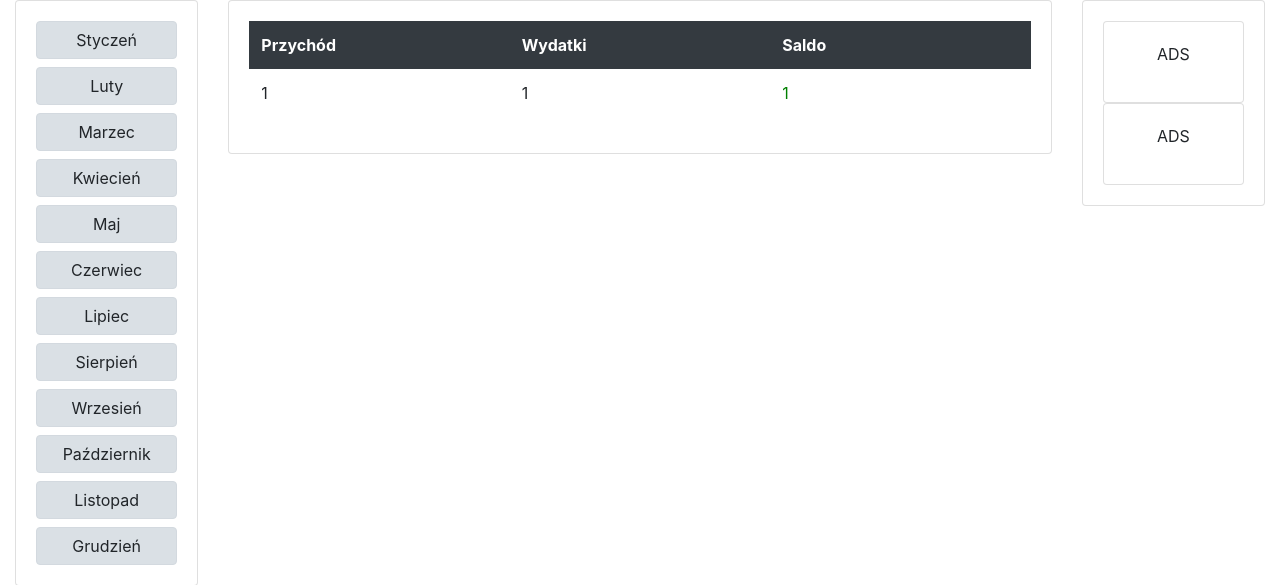
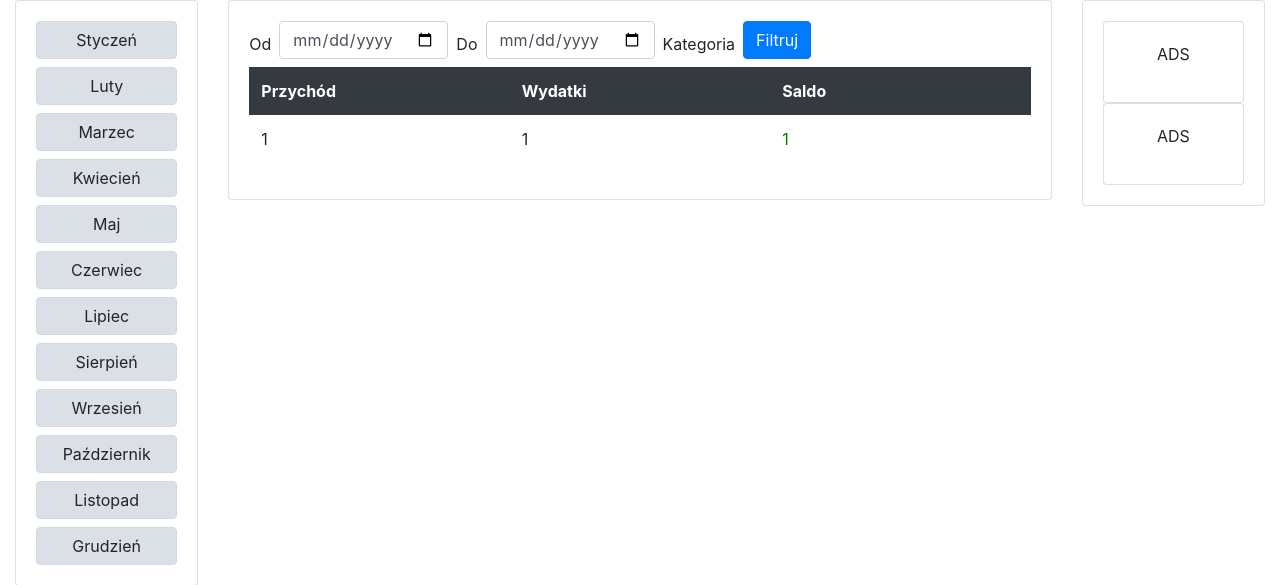
Before and after one commit to gothaur/home_budget, a Django app: template budget/templates/index.html in a window 1280 px wide. Shown: the part 56-641 px from the top of the page. Run offline with Django 3.2, Linux system fonts and the light colour scheme; the template is opened without the code that fills it: most values are stand-ins (such as "Sample title", 1, 10 or a date in 2020); some libraries are stand-ins or nearby versions.

Commit message:
dalsze poprawki

```diff
--- a/budget/templates/index.html
+++ b/budget/templates/index.html
@@ -5,6 +5,14 @@
 {% block body %}
   <div class="card">
     <div class="card-body">
+      <form class="form-inline">
+        <label for="date" class="mr-sm-2">Od</label>
+        <input type="date" id="date" name="date_from" class="form-control mb-2 mr-sm-2">
+        <label for="date" class="mr-sm-2">Do</label>
+        <input type="date" id="date" name="date_to" class="form-control mb-2 mr-sm-2">
+        <label for="category" class="mr-sm-2">Kategoria</label>
+        <button type="submit" class="btn btn-primary mb-2 mr-sm-2">Filtruj</button>
+      </form>
       <table class="table table-borderless table-hover">
         <thead class="thead-dark">
         <tr>
```
Also changed, not shown: budget/views.py (+4 -25 lines).
